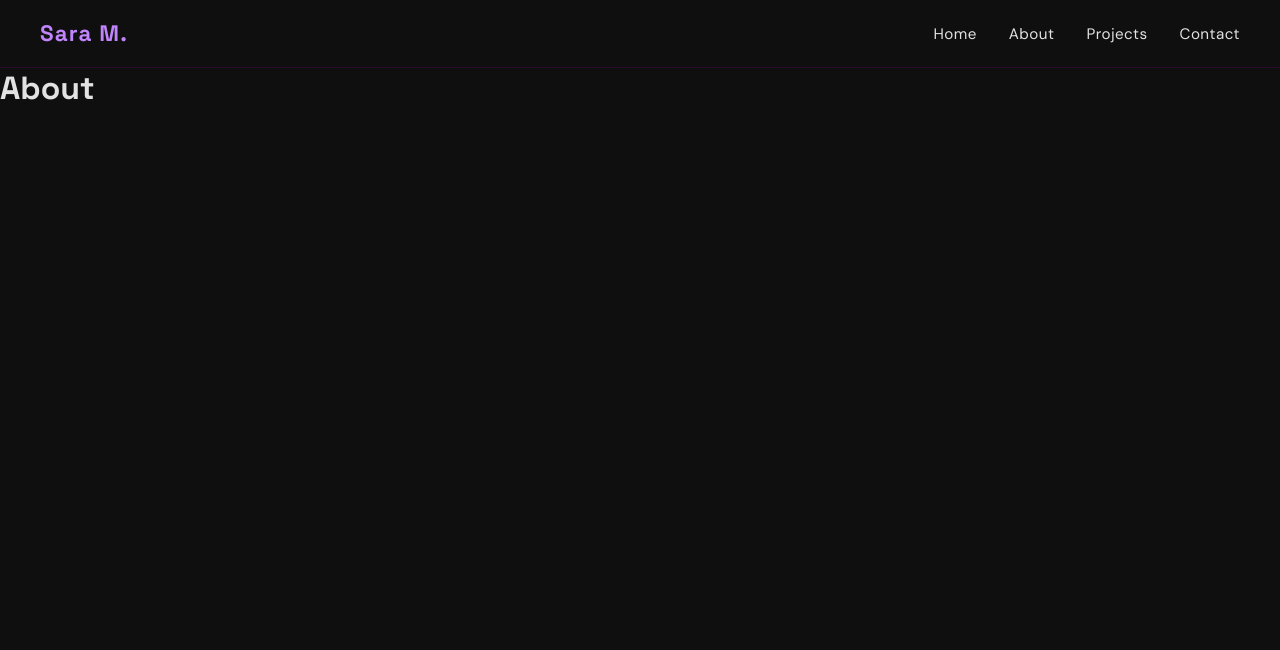
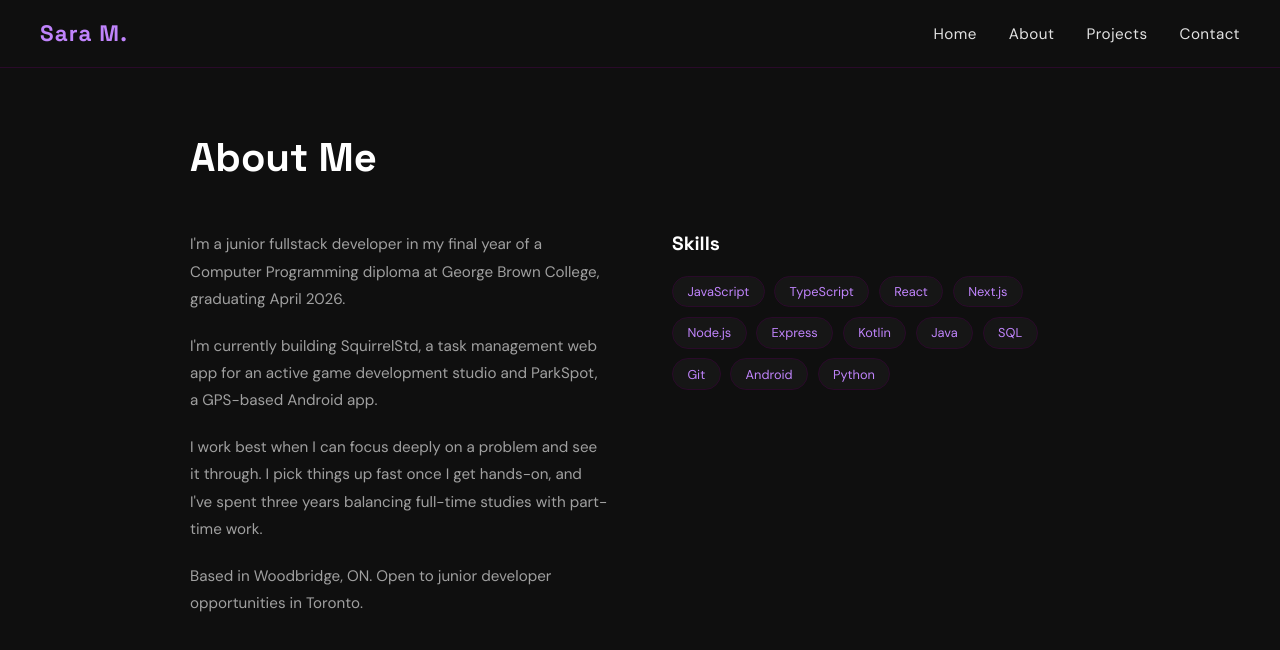
Before and after one commit to ShadowK4t/Portfolio, a React (Create React App) app: page /about in a window 1280 px wide. Shown: the top 650 px of the page. Built offline with nearby package versions, Linux system fonts and the light colour scheme.

Commit message:
Add about page

```diff
--- a/src/pages/About.jsx
+++ b/src/pages/About.jsx
@@ -1,8 +1,46 @@
+import '../styles/About.css';
+
+const skills = [
+  "JavaScript", "TypeScript", "React", "Next.js",
+  "Node.js", "Express", "Kotlin", "Java",
+  "SQL", "Git", "Android", "Python"
+];
+
 function About() {
   return (
-    <div>
-      <h1>About
-      </h1>
+    <div className="about">
+      <div className="about-content">
+        <h1 className="about-title">About Me</h1>
+        <div className="about-grid">
+          <div className="about-text">
+            <p>
+              I'm a junior fullstack developer in my final year of a Computer Programming diploma at George Brown College,
+              graduating April 2026.
+            </p>
+            <p>
+              I'm currently building SquirrelStd, a task management web app for an active game development studio and
+              ParkSpot, a GPS-based Android app.
+            </p>
+            <p>
+              I work best when I can focus deeply on a problem and see it through. I pick things up fast once I get
+              hands-on, and I've spent three years balancing
+              full-time studies with part-time work.
+            </p>
+            <p>
+              Based in Woodbridge, ON. Open to junior developer
+              opportunities in Toronto.
+            </p>
+          </div>
+          <div className="about-skills">
+            <h2>Skills</h2>
+            <div className="skills-grid">
+              {skills.map((skill) => (
+                <span className="skill-tag" key={skill}>{skill}</span>
+              ))}
+            </div>
+          </div>
+        </div>
+      </div>
     </div>
   );
 }
--- /dev/null
+++ b/src/styles/About.css
@@ -0,0 +1,64 @@
+.about {
+  min-height: calc(100vh - 100px);
+  padding: 4rem 2rem;
+  display: flex;
+  justify-content: center;
+}
+
+.about-content {
+  max-width: 900px;
+  width: 100%;
+}
+
+.about-title {
+  font-size: 2.5rem;
+  font-weight: 700;
+  color: #ffffff;
+  margin-bottom: 3rem;
+}
+
+.about-grid {
+  display: grid;
+  grid-template-columns: 1fr 1fr;
+  gap: 4rem;
+}
+
+.about-text {
+  display: flex;
+  flex-direction: column;
+  gap: 1.2rem;
+}
+
+.about-text p {
+  font-size: 0.95rem;
+  color: #a0a0a0;
+  line-height: 1.8;
+}
+
+.about-skills h2 {
+  font-size: 1.2rem;
+  font-weight: 700;
+  color: #ffffff;
+  margin-bottom: 1.2rem;
+}
+
+.skills-grid {
+  display: flex;
+  flex-wrap: wrap;
+  gap: 0.6rem;
+}
+
+.skill-tag {
+  font-size: 0.8rem;
+  padding: 0.4rem 0.9rem;
+  background-color: #161616;
+  color: #c084fc;
+  border: 1px solid #2a0a2a;
+  border-radius: 99px;
+  font-family: 'DM Sans', sans-serif;
+  transition: border-color 0.2s ease;
+}
+
+.skill-tag:hover {
+  border-color: #a855f7;
+}
```
